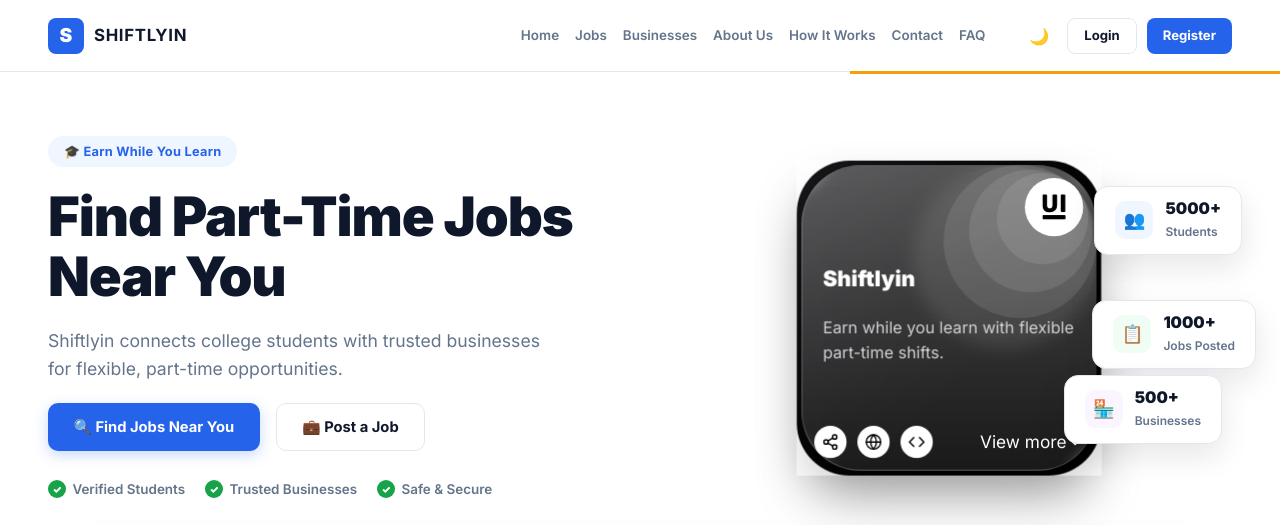
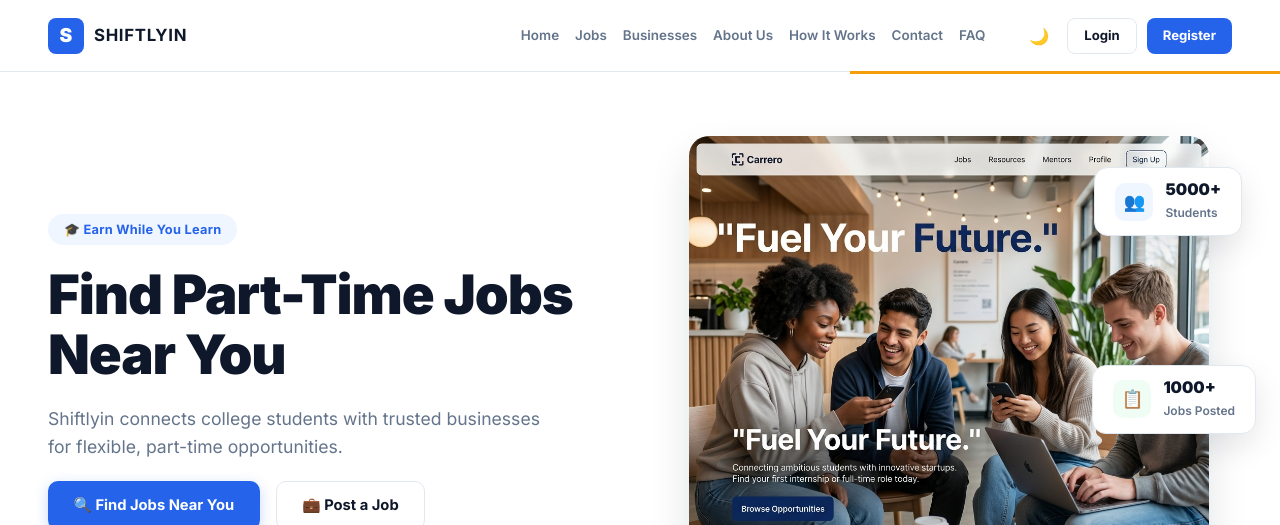
Before and after one commit to himanshutripathi1838/Shiftlyin, a React (Vite) app: page / in a window 1280 px wide. Shown: the top 525 px of the page. Built offline with nearby package versions, Linux system fonts and the light colour scheme; no server answers.

Commit message:
revert: restore original hero photo image layout in Home.jsx

```diff
--- a/src/pages/public/Home.jsx
+++ b/src/pages/public/Home.jsx
@@ -1,7 +1,6 @@
 import { useEffect, useRef, useState } from "react";
 import { Link } from "react-router-dom";
 import heroImage from "../../assets/hustlr-cafe-hero.png";
-import GlassCard from "@/components/ui/glass-card";
 
 /* ── Scroll Reveal Hook ── */
 function useScrollReveal() {
@@ -129,7 +128,12 @@ export default function Home() {
           </div>
 
           <div className="hero-visual">
-            <GlassCard className="scale-105 shadow-2xl" title="Shiftlyin" subtitle="Earn while you learn with flexible part-time shifts." />
+            <img
+              src={heroImage}
+              alt="College students looking at a phone tablet"
+              className="hero-img"
+              loading="eager"
+            />
 
             {/* 3 Cascading Floating Stat Cards */}
             <div className="float-stat-card students">
```
